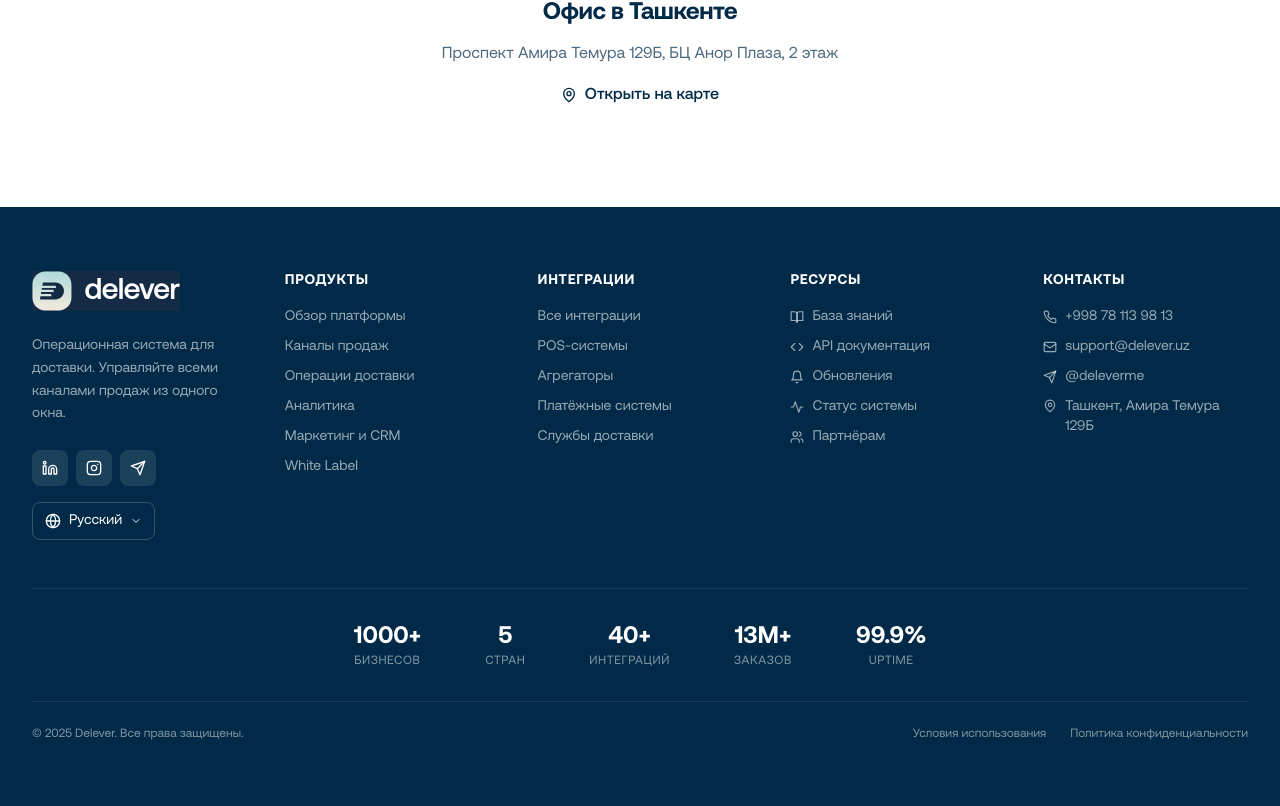
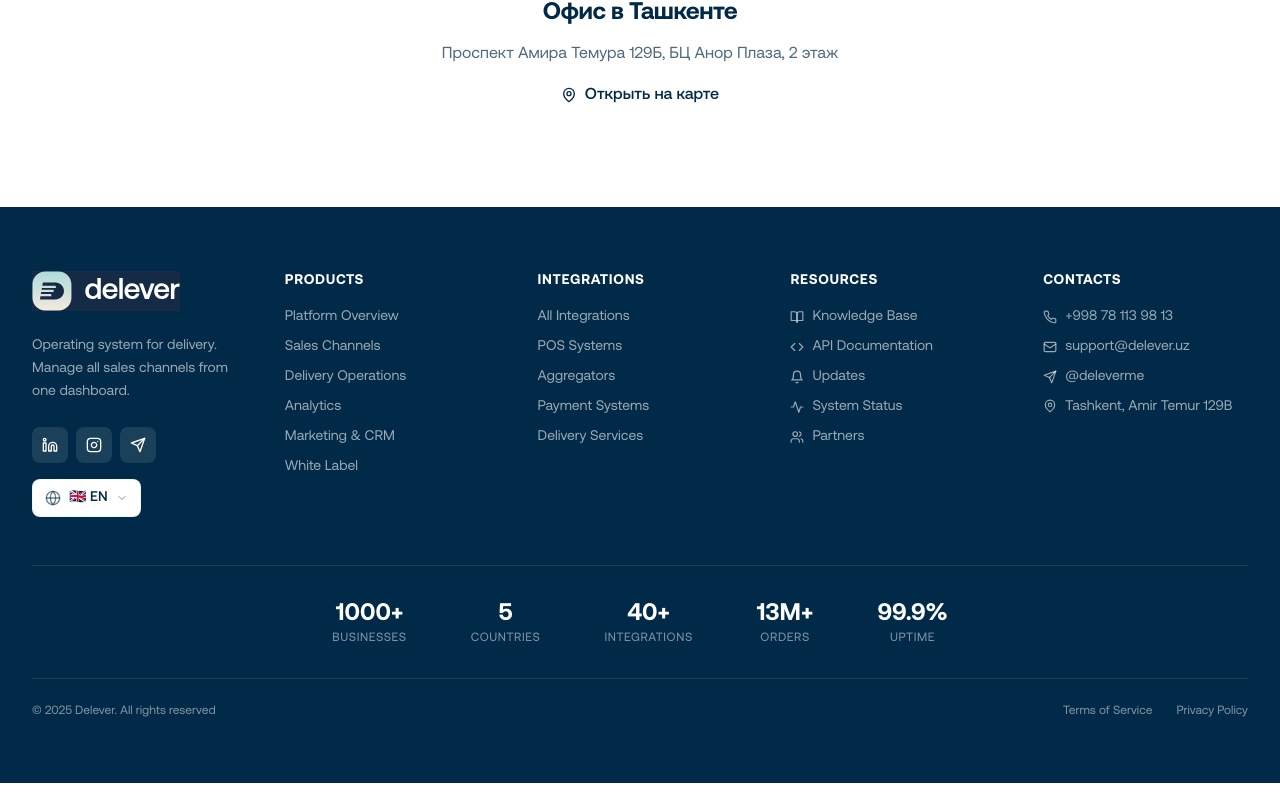
Before and after one commit to faxryuk-commits/delever-io, a React (Vite) app: page /about in a window 1280 px wide. Shown: the part 1185-1991 px from the top of the page. After the commit the page ends 1968 px from the top, so only its background shows below. Built offline with nearby package versions, Linux system fonts and the light colour scheme.

Commit message:
feat: полный перевод на английский + страна USA с $

```diff
--- a/src/components/Footer.tsx
+++ b/src/components/Footer.tsx
@@ -1,12 +1,20 @@
 import { Link } from 'react-router-dom'
-import { MapPin, Linkedin, Globe, ChevronDown, Send, Instagram, Phone, Mail, BookOpen, Code, Bell, Activity, Users } from 'lucide-react'
+import { MapPin, Linkedin, Send, Instagram, Phone, Mail, BookOpen, Code, Bell, Activity, Users } from 'lucide-react'
 import { Logo } from './Logo'
-import { useState } from 'react'
+import { LocaleSwitcher } from './LocaleSwitcher'
+import { useLocale } from '@/i18n/LocaleContext'
 
 export function Footer() {
-  const [languageOpen, setLanguageOpen] = useState(false)
+  const { t } = useLocale()
+  const mapLink = 'https://maps.app.goo.gl/1iobehkkfP83hAMj6'
 
-  const mapLink = 'https://maps.app.goo.gl/1iobehkkfP83hAMj6'
+  const stats = [
+    { value: '1000+', labelKey: 'stats.businesses' },
+    { value: '5', labelKey: 'stats.countries' },
+    { value: '40+', labelKey: 'stats.integrations' },
+    { value: '13M+', labelKey: 'stats.orders' },
+    { value: '99.9%', labelKey: 'stats.uptime' },
+  ]
 
   return (
     <footer className="bg-brand-darkBlue text-white">
@@ -19,7 +27,7 @@
               <Logo variant="white" height={40} />
             </Link>
             <p className="text-sm text-white/60 mb-6 leading-relaxed max-w-xs">
-              Операционная система для доставки. Управляйте всеми каналами продаж из одного окна.
+              {t('footer.description')}
             </p>
 
             {/* Social Media */}
@@ -54,45 +62,38 @@
             </div>
 
             {/* Language Selector */}
-            <div className="relative hidden lg:block">
-              <button
-                onClick={() => setLanguageOpen(!languageOpen)}
-                className="px-3 py-2 border border-white/20 rounded-lg flex items-center gap-2 hover:border-white/40 transition-colors text-sm"
-              >
-                <Globe className="h-4 w-4" />
-                <span>Русский</span>
-                <ChevronDown className={`h-3 w-3 transition-transform ${languageOpen ? 'rotate-180' : ''}`} />
-              </button>
+            <div className="hidden lg:block">
+              <LocaleSwitcher />
             </div>
           </div>
 
-          {/* Продукты */}
+          {/* Products */}
           <div>
-            <h3 className="text-white font-semibold mb-4 text-sm uppercase tracking-wider">Продукты</h3>
+            <h3 className="text-white font-semibold mb-4 text-sm uppercase tracking-wider">{t('footer.products')}</h3>
             <ul className="space-y-2.5 text-sm">
               <li>
                 <Link to="/products" className="text-white/60 hover:text-white transition-colors">
-                  Обзор платформы
+                  {t('footer.platformOverview')}
                 </Link>
               </li>
               <li>
                 <Link to="/products/channels" className="text-white/60 hover:text-white transition-colors">
-                  Каналы продаж
+                  {t('footer.salesChannels')}
                 </Link>
               </li>
               <li>
                 <Link to="/products/operations" className="text-white/60 hover:text-white transition-colors">
-                  Операции доставки
+                  {t('footer.deliveryOps')}
                 </Link>
               </li>
               <li>
                 <Link to="/products/analytics" className="text-white/60 hover:text-white transition-colors">
-                  Аналитика
+                  {t('footer.analytics')}
                 </Link>
               </li>
               <li>
                 <Link to="/products/marketing" className="text-white/60 hover:text-white transition-colors">
-                  Маркетинг и CRM
+                  {t('footer.marketingCRM')}
                 </Link>
               </li>
               <li>
@@ -103,41 +104,41 @@
             </ul>
           </div>
 
-          {/* Интеграции */}
+          {/* Integrations */}
           <div>
-            <h3 className="text-white font-semibold mb-4 text-sm uppercase tracking-wider">Интеграции</h3>
+            <h3 className="text-white font-semibold mb-4 text-sm uppercase tracking-wider">{t('footer.integrations')}</h3>
             <ul className="space-y-2.5 text-sm">
               <li>
                 <Link to="/integrations" className="text-white/60 hover:text-white transition-colors">
-                  Все интеграции
+                  {t('footer.allIntegrations')}
                 </Link>
               </li>
               <li>
                 <Link to="/integrations#pos" className="text-white/60 hover:text-white transition-colors">
-                  POS-системы
+                  {t('footer.posSystems')}
                 </Link>
               </li>
               <li>
                 <Link to="/integrations#aggregators" className="text-white/60 hover:text-white transition-colors">
-                  Агрегаторы
+                  {t('footer.aggregators')}
                 </Link>
               </li>
               <li>
                 <Link to="/integrations#payments" className="text-white/60 hover:text-white transition-colors">
-                  Платёжные системы
+                  {t('footer.payments')}
                 </Link>
               </li>
               <li>
                 <Link to="/integrations#delivery" className="text-white/60 hover:text-white transition-colors">
-                  Службы доставки
+                  {t('footer.deliveryServices')}
                 </Link>
               </li>
             </ul>
           </div>
 
-          {/* Ресурсы */}
+          {/* Resources */}
           <div>
-            <h3 className="text-white font-semibold mb-4 text-sm uppercase tracking-wider">Ресурсы</h3>
+            <h3 className="text-white font-semibold mb-4 text-sm uppercase tracking-wider">{t('footer.resources')}</h3>
             <ul className="space-y-2.5 text-sm">
               <li>
                 <a
@@ -147,7 +148,7 @@
                   className="text-white/60 hover:text-white transition-colors flex items-center gap-2"
                 >
                   <BookOpen className="h-3.5 w-3.5" />
-                  База знаний
+                  {t('footer.knowledgeBase')}
                 </a>
               </li>
               <li>
@@ -158,7 +159,7 @@
                   className="text-white/60 hover:text-white transition-colors flex items-center gap-2"
                 >
                   <Code className="h-3.5 w-3.5" />
-                  API документация
+                  {t('footer.apiDocs')}
                 </a>
               </li>
               <li>
@@ -169,7 +170,7 @@
                   className="text-white/60 hover:text-white transition-colors flex items-center gap-2"
                 >
                   <Bell className="h-3.5 w-3.5" />
-                  Обновления
+                  {t('footer.updates')}
                 </a>
               </li>
               <li>
@@ -180,21 +181,21 @@
                   className="text-white/60 hover:text-white transition-colors flex items-center gap-2"
                 >
                   <Activity className="h-3.5 w-3.5" />
-                  Статус системы
+                  {t('footer.systemStatus')}
                 </a>
               </li>
               <li>
                 <Link to="/partners" className="text-white/60 hover:text-white transition-colors flex items-center gap-2">
                   <Users className="h-3.5 w-3.5" />
-                  Партнёрам
+                  {t('nav.partners')}
                 </Link>
               </li>
             </ul>
           </div>
 
-          {/* Контакты */}
+          {/* Contacts */}
           <div>
-            <h3 className="text-white font-semibold mb-4 text-sm uppercase tracking-wider">Контакты</h3>
+            <h3 className="text-white font-semibold mb-4 text-sm uppercase tracking-wider">{t('footer.contacts')}</h3>
             <ul className="space-y-2.5 text-sm">
               <li>
                 <a
@@ -233,36 +234,22 @@
                   className="text-white/60 hover:text-white transition-colors flex items-start gap-2"
                 >
                   <MapPin className="h-3.5 w-3.5 mt-0.5 flex-shrink-0" />
-                  <span>Ташкент, Амира Темура 129Б</span>
+                  <span>{t('footer.address')}</span>
                 </a>
               </li>
             </ul>
           </div>
         </div>
 
-        {/* Stats Bar - Compact */}
+        {/* Stats Bar */}
         <div className="border-t border-white/10 pt-8 mb-8">
           <div className="flex flex-wrap justify-center gap-8 lg:gap-16">
-            <div className="text-center">
-              <div className="text-2xl font-bold text-white">1000+</div>
-              <div className="text-xs text-white/50 uppercase tracking-wider">Бизнесов</div>
-            </div>
-            <div className="text-center">
-              <div className="text-2xl font-bold text-white">5</div>
-              <div className="text-xs text-white/50 uppercase tracking-wider">Стран</div>
-            </div>
-            <div className="text-center">
-              <div className="text-2xl font-bold text-white">40+</div>
-              <div className="text-xs text-white/50 uppercase tracking-wider">Интеграций</div>
-            </div>
-            <div className="text-center">
-              <div className="text-2xl font-bold text-white">13M+</div>
-              <div className="text-xs text-white/50 uppercase tracking-wider">Заказов</div>
-            </div>
-            <div className="text-center">
-              <div className="text-2xl font-bold text-white">99.9%</div>
-              <div className="text-xs text-white/50 uppercase tracking-wider">Uptime</div>
-            </div>
+            {stats.map((stat, idx) => (
+              <div key={idx} className="text-center">
+                <div className="text-2xl font-bold text-white">{stat.value}</div>
+                <div className="text-xs text-white/50 uppercase tracking-wider">{t(stat.labelKey)}</div>
+              </div>
+            ))}
           </div>
         </div>
 
@@ -270,14 +257,14 @@
         <div className="border-t border-white/10 pt-6">
           <div className="flex flex-col md:flex-row justify-between items-center gap-4">
             <p className="text-xs text-white/50">
-              © {new Date().getFullYear()} Delever. Все права защищены.
+              © {new Date().getFullYear()} Delever. {t('footer.allRights')}
             </p>
             <div className="flex items-center gap-6 text-xs text-white/50">
               <Link to="#" className="hover:text-white transition-colors">
-                Условия использования
+                {t('footer.terms')}
               </Link>
               <Link to="#" className="hover:text-white transition-colors">
-                Политика конфиденциальности
+                {t('footer.privacy')}
               </Link>
             </div>
           </div>
--- a/src/components/home/Hero.tsx
+++ b/src/components/home/Hero.tsx
@@ -3,15 +3,17 @@
 import { ContactForm } from '../ContactForm'
 import { ArrowRight } from 'lucide-react'
 import { motion } from 'framer-motion'
+import { useLocale } from '@/i18n/LocaleContext'
 
 export function Hero() {
   const [contactFormOpen, setContactFormOpen] = useState(false)
+  const { t } = useLocale()
 
   const stats = [
-    { value: '13M+', label: 'Заказов' },
-    { value: '1000+', label: 'Бизнесов' },
-    { value: '5', label: 'Стран' },
-    { value: '40+', label: 'Интеграций' },
+    { value: '13M+', labelKey: 'stats.orders' },
+    { value: '1000+', labelKey: 'stats.businesses' },
+    { value: '5', labelKey: 'stats.countries' },
+    { value: '40+', labelKey: 'stats.integrations' },
   ]
 
   return (
@@ -30,13 +32,14 @@
             className="text-center max-w-4xl mx-auto mb-12 lg:mb-16"
           >
             <h1 className="text-4xl md:text-5xl lg:text-6xl font-bold text-brand-darkBlue mb-6 leading-[1.15] tracking-tight">
-              Операционная система
+              {t('hero.title')}
               <br />
-              для доставки
+              <span className="bg-gradient-to-r from-emerald-500 to-teal-500 bg-clip-text text-transparent">
+                {t('hero.titleHighlight')}
+              </span>
             </h1>
             <p className="text-lg md:text-xl text-brand-darkBlue/70 mb-8 max-w-2xl mx-auto leading-relaxed">
-              Управляйте заказами, курьерами и аналитикой из одного окна.
-              Для ресторанов, магазинов, аптек и любого бизнеса с доставкой.
+              {t('hero.description')}
             </p>
             <div className="flex flex-col sm:flex-row gap-3 justify-center items-center">
               <Button
@@ -44,7 +47,7 @@
                 onClick={() => setContactFormOpen(true)}
                 className="w-full sm:w-auto px-8"
               >
-                Начать бесплатно
+                {t('hero.cta')}
                 <ArrowRight className="ml-2 h-4 w-4" />
               </Button>
               <Button
@@ -53,7 +56,7 @@
                 onClick={() => window.open('https://admin.delever.uz/#/login', '_blank')}
                 className="w-full sm:w-auto px-8"
               >
-                Войти в систему
+                {t('nav.login')}
               </Button>
             </div>
           </motion.div>
@@ -71,7 +74,7 @@
                   {stat.value}
                 </div>
                 <div className="text-sm text-brand-darkBlue/60 mt-1">
-                  {stat.label}
+                  {t(stat.labelKey)}
                 </div>
               </div>
             ))}
@@ -85,10 +88,10 @@
             className="text-center"
           >
             <p className="text-xs text-brand-darkBlue/50 mb-4 uppercase tracking-wider font-medium">
-              Интеграции
+              {t('nav.integrations')}
             </p>
             <div className="flex flex-wrap justify-center items-center gap-x-8 gap-y-3">
-              {['iiko', 'R-Keeper', 'Poster', 'Uzum Tezkor', 'Glovo', 'Яндекс Еда', 'Wolt'].map(
+              {['iiko', 'R-Keeper', 'Poster', 'Uzum Tezkor', 'Glovo', 'Yandex Eats', 'Wolt'].map(
                 (brand) => (
                   <span
                     key={brand}
--- a/src/i18n/translations.ts
+++ b/src/i18n/translations.ts
@@ -1,6 +1,6 @@
 export type Language = 'ru' | 'uz' | 'en' | 'kz' | 'ar' | 'tr' | 'ka'
 
-export type Country = 'uz' | 'kz' | 'kg' | 'az' | 'ge' | 'tr' | 'ae' | 'other'
+export type Country = 'uz' | 'kz' | 'kg' | 'az' | 'ge' | 'tr' | 'ae' | 'us' | 'other'
 
 export interface CountryConfig {
   code: Country
@@ -67,6 +67,14 @@
     currencySymbol: 'د.إ',
     priceMultiplier: 1.2,
     flag: '🇦🇪'
+  },
+  {
+    code: 'us',
+    name: { ru: 'США', uz: 'AQSH', en: 'USA', kz: 'АҚШ', ar: 'أمريكا', tr: 'ABD', ka: 'აშშ' },
+    currency: 'USD',
+    currencySymbol: '$',
+    priceMultiplier: 1.2,
+    flag: '🇺🇸'
   },
 ]
 
@@ -169,6 +177,21 @@
     'footer.allRights': 'Все права защищены',
     'footer.terms': 'Условия использования',
     'footer.privacy': 'Политика конфиденциальности',
+    'footer.platformOverview': 'Обзор платформы',
+    'footer.salesChannels': 'Каналы продаж',
+    'footer.deliveryOps': 'Операции доставки',
+    'footer.analytics': 'Аналитика',
+    'footer.marketingCRM': 'Маркетинг и CRM',
+    'footer.allIntegrations': 'Все интеграции',
+    'footer.posSystems': 'POS-системы',
+    'footer.aggregators': 'Агрегаторы',
+    'footer.payments': 'Платёжные системы',
+    'footer.deliveryServices': 'Службы доставки',
+    'footer.knowledgeBase': 'База знаний',
+    'footer.apiDocs': 'API документация',
+    'footer.updates': 'Обновления',
+    'footer.systemStatus': 'Статус системы',
+    'footer.address': 'Ташкент, Амира Темура 129Б',
 
     // Common
     'common.learnMore': 'Подробнее',
@@ -264,6 +287,21 @@
     'footer.allRights': 'Barcha huquqlar himoyalangan',
     'footer.terms': 'Foydalanish shartlari',
     'footer.privacy': 'Maxfiylik siyosati',
+    'footer.platformOverview': 'Platforma haqida',
+    'footer.salesChannels': 'Savdo kanallari',
+    'footer.deliveryOps': 'Yetkazib berish operatsiyalari',
+    'footer.analytics': 'Tahlil',
+    'footer.marketingCRM': 'Marketing va CRM',
+    'footer.allIntegrations': 'Barcha integratsiyalar',
+    'footer.posSystems': 'POS-tizimlar',
+    'footer.aggregators': 'Aggregatorlar',
+    'footer.payments': 'To\'lov tizimlari',
+    'footer.deliveryServices': 'Yetkazib berish xizmatlari',
+    'footer.knowledgeBase': 'Bilimlar bazasi',
+    'footer.apiDocs': 'API hujjatlar',
+    'footer.updates': 'Yangilanishlar',
+    'footer.systemStatus': 'Tizim holati',
+    'footer.address': 'Toshkent, Amir Temur 129B',
 
     // Common
     'common.learnMore': 'Batafsil',
@@ -359,6 +397,21 @@
     'footer.allRights': 'All rights reserved',
     'footer.terms': 'Terms of Service',
     'footer.privacy': 'Privacy Policy',
+    'footer.platformOverview': 'Platform Overview',
+    'footer.salesChannels': 'Sales Channels',
+    'footer.deliveryOps': 'Delivery Operations',
+    'footer.analytics': 'Analytics',
+    'footer.marketingCRM': 'Marketing & CRM',
+    'footer.allIntegrations': 'All Integrations',
+    'footer.posSystems': 'POS Systems',
+    'footer.aggregators': 'Aggregators',
+    'footer.payments': 'Payment Systems',
+    'footer.deliveryServices': 'Delivery Services',
+    'footer.knowledgeBase': 'Knowledge Base',
+    'footer.apiDocs': 'API Documentation',
+    'footer.updates': 'Updates',
+    'footer.systemStatus': 'System Status',
+    'footer.address': 'Tashkent, Amir Temur 129B',
 
     // Common
     'common.learnMore': 'Learn More',
```
